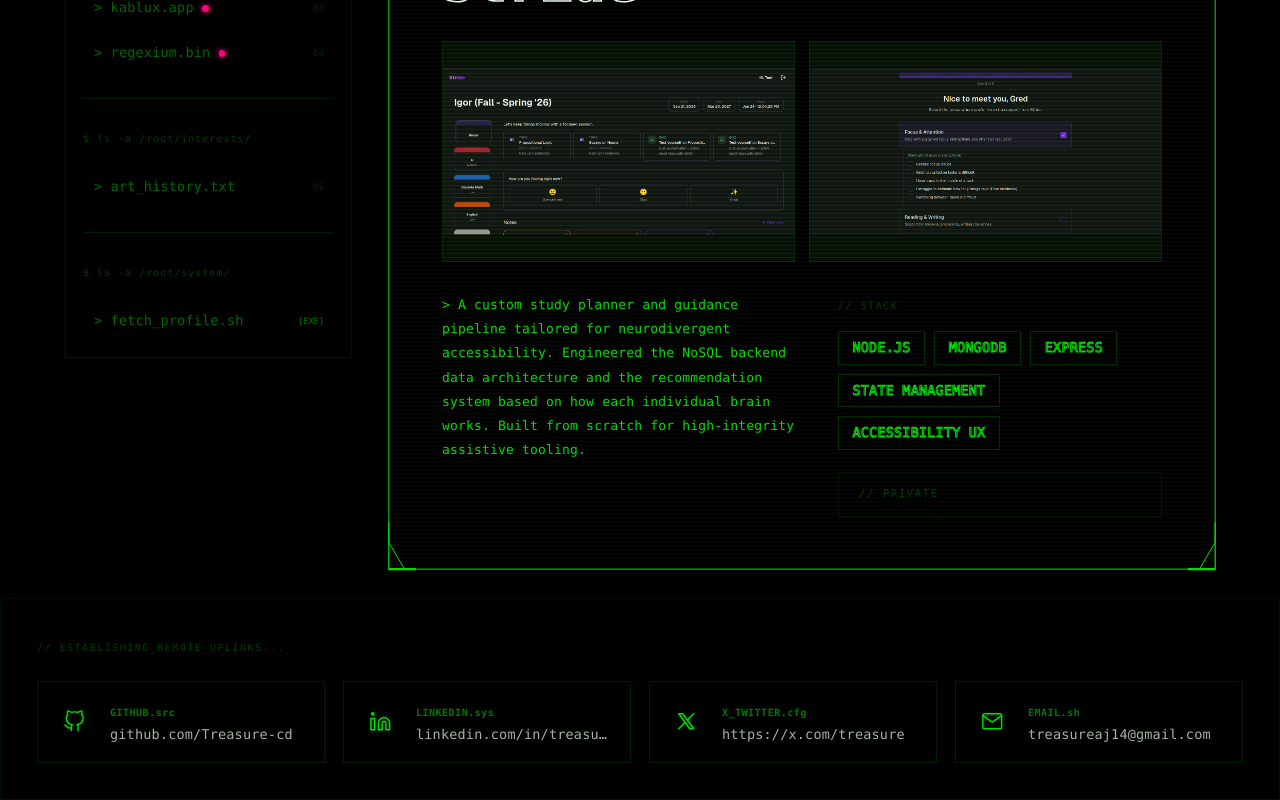
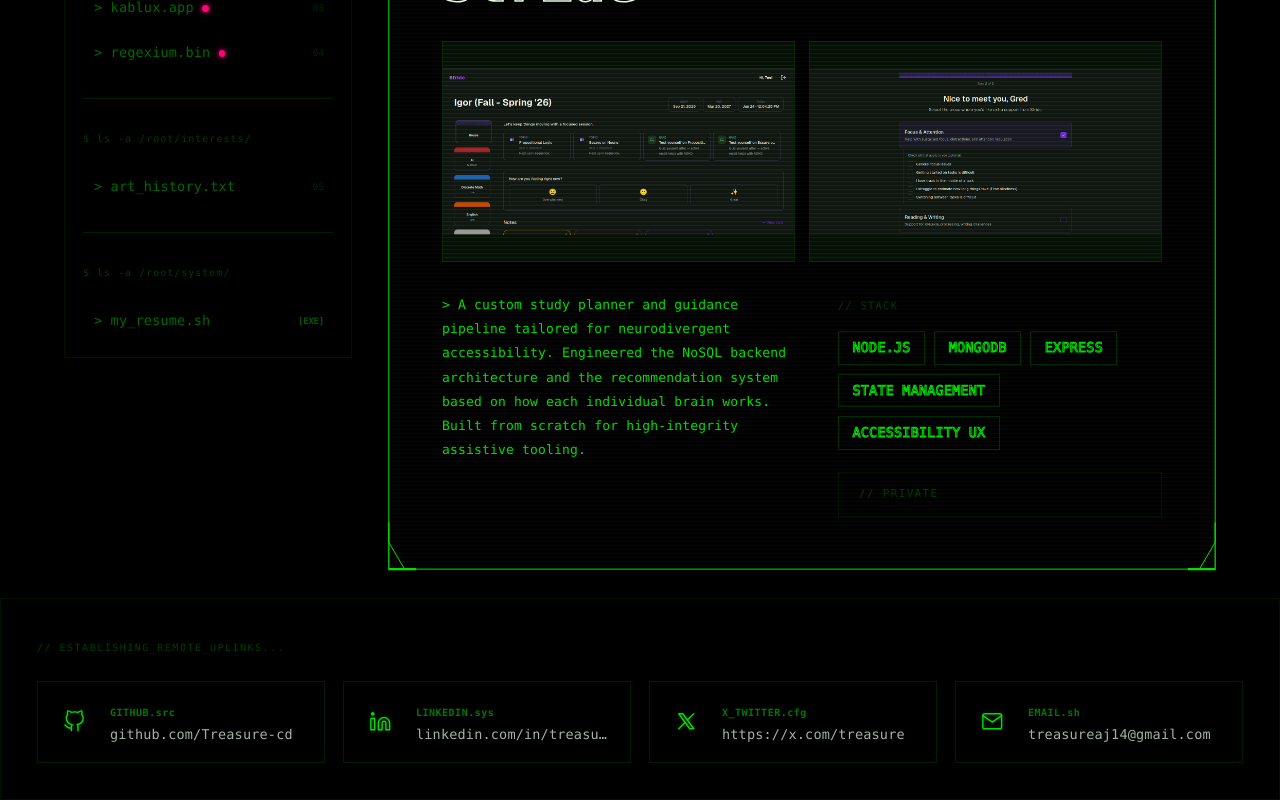
Before and after one commit to Treasure-cd/treasure, a React (Vite) app: page / in a window 1280 px wide. Shown: the part 1879-2679 px from the top of the page. Built offline with nearby package versions, Linux system fonts and the light colour scheme.

Commit message:
Little changes

```diff
--- a/src/sections/Projects.jsx
+++ b/src/sections/Projects.jsx
@@ -17,7 +17,7 @@ const PROJECTS = [
     featured:    true,
     type:        'web',
     screenshots: [asset('screenshots/stride-1.png'), asset('screenshots/stride-2.png')],
-    desc:        'A custom study planner and guidance pipeline tailored for neurodivergent accessibility. Engineered the NoSQL backend data architecture and the recommendation system based on how each individual brain works. Built from scratch for high-integrity assistive tooling.',
+    desc:        'A custom study planner and guidance pipeline tailored for neurodivergent accessibility. Engineered the NoSQL backend architecture and the recommendation system based on how each individual brain works. Built from scratch for high-integrity assistive tooling.',
     tags:        ['Node.js', 'MongoDB', 'Express', 'State Management', 'Accessibility UX'],
     url:         '#',
   },
@@ -476,7 +476,7 @@ export default function Projects() {
                 e.currentTarget.style.borderLeft = '2px solid transparent'
             }}
             >
-            <span>{`> fetch_profile.sh`}</span>
+            <span>{`> my_resume.sh`}</span>
             <span className="text-[9px] text-[#00df0066] font-bold tracking-tight group-hover:text-[#ff007f]">
                 [EXE]
             </span>
```
